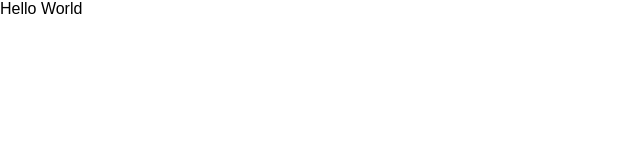
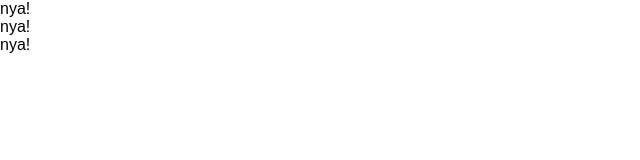
Before and after one commit to ri003074/UdemyReactReduxCrudApp, a React (Create React App) app in the folder react-sample/: page / in a window 1280 px wide. Shown: the top 160 px of the page, without its empty margins (0-640 px from the left). Built offline with nearby package versions, Linux system fonts and the light colour scheme.

Commit message:
create function component

```diff
--- a/react-sample/src/App.js
+++ b/react-sample/src/App.js
@@ -1,13 +1,24 @@
-import React, { Component } from 'react';
+import React, { } from 'react';
 
-class App extends Component {
-  render() {
-    return (
-      <div>
-          <div>Hello World</div>
-      </div>
-    );
-  }
+//class App extends Component {
+//  render() {
+//    return (
+//      <div>
+//          <div>Hello World</div>
+//      </div>
+//    );
+//  }
+//}
+const App = () => {
+  return <div>
+            <Cat/>
+            <Cat/>
+            <Cat/>
+          </div>
+}
+
+const Cat = () => {
+  return <div>nya!</div>
 }
 
 export default App;
```
